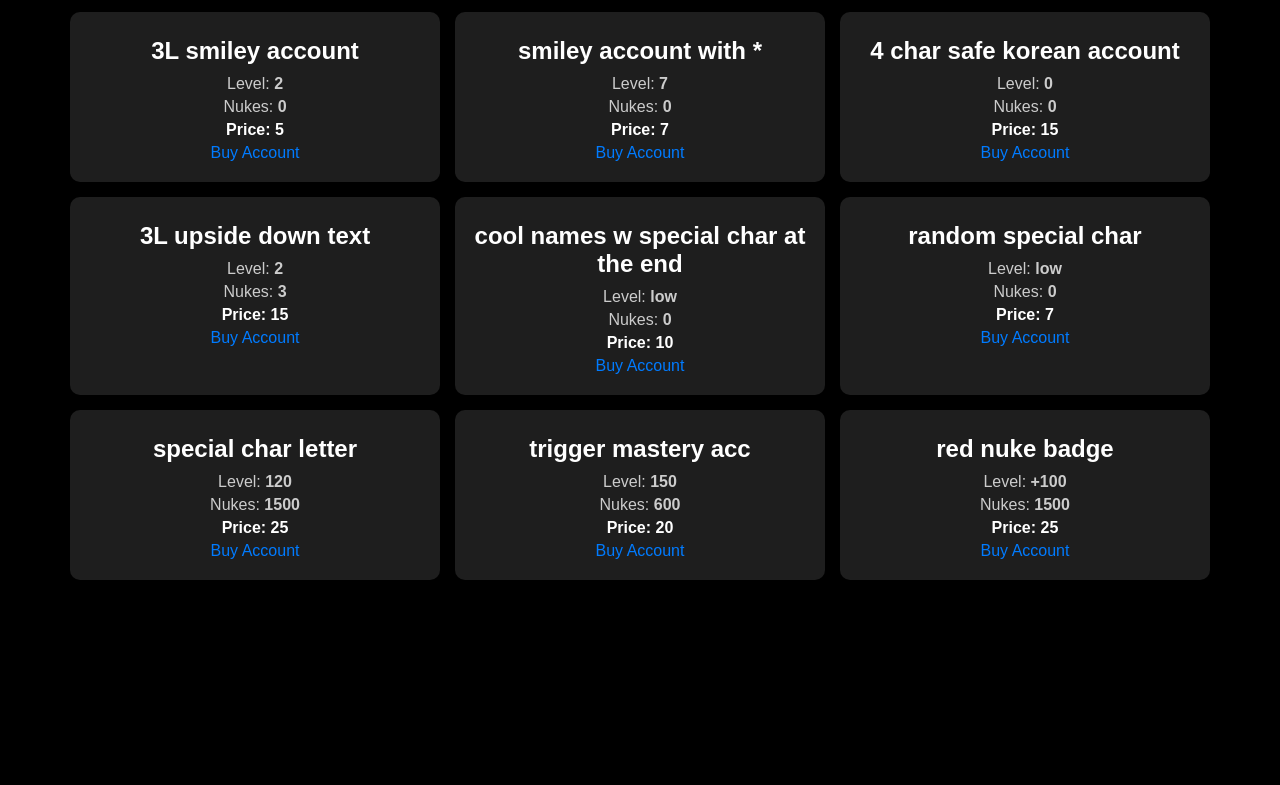
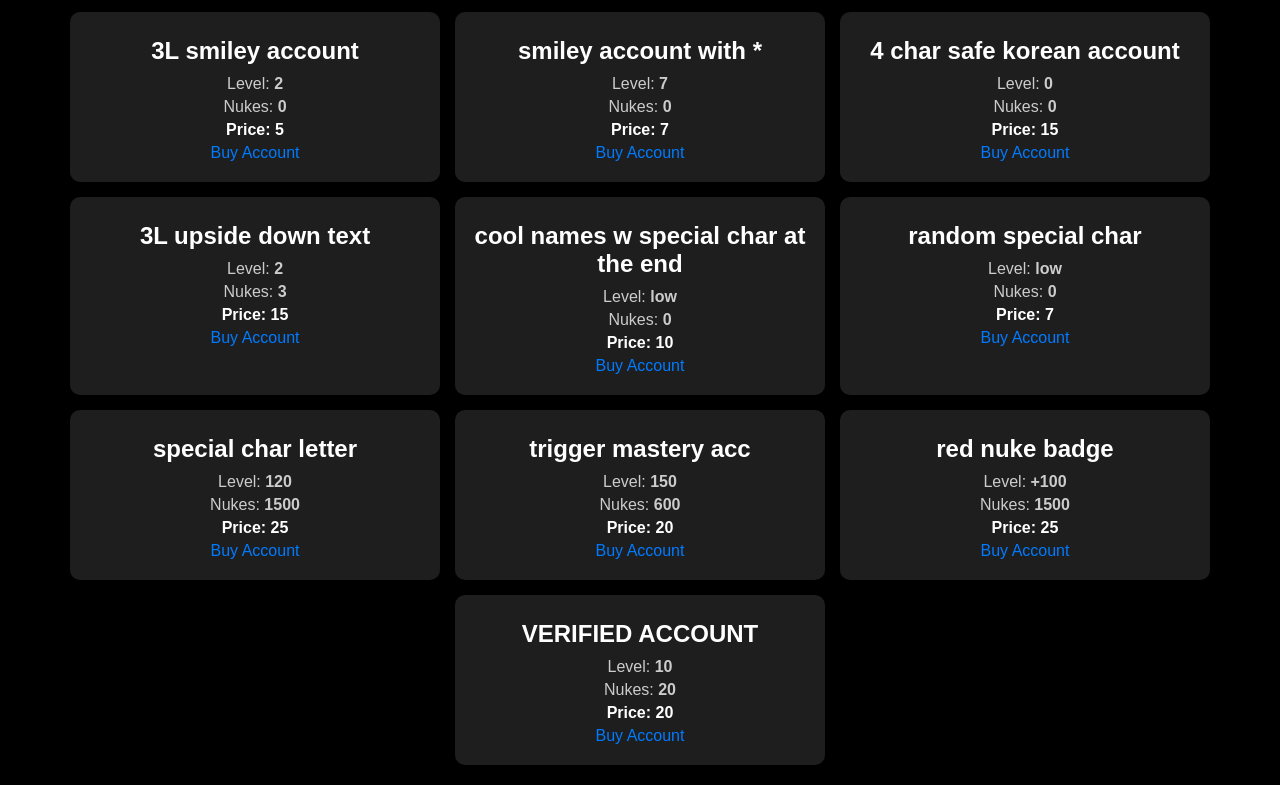
Before and after one commit to NukeTheSystem/sharkmark, a plain HTML site: page index.html in a window 1280 px wide. Shown: the part 335-1120 px from the top of the page. Before the commit the page ends 935 px from the top, so only its background shows below. Drawn offline with Linux system fonts and the light colour scheme.

Commit message:
Update index.html

```diff
--- a/index.html
+++ b/index.html
@@ -182,6 +182,14 @@
             <strong>Price: 25</strong></p>
             <p><a href="https://discord.gg/yrHdSrhzTZ" target="_blank">Buy Account</a></p>
         </div>
+                <div class="account-card">
+            <h2>VERIFIED ACCOUNT</h2>
+            <p>Level: <strong>10</strong></p>
+            <p>Nukes: <strong>20</strong></p>
+            <strong>Price: 20</strong></p>
+            <p><a href="https://discord.gg/yrHdSrhzTZ" target="_blank">Buy Account</a></p>
+        </div>
+
     </div>
 
 </body>
```
